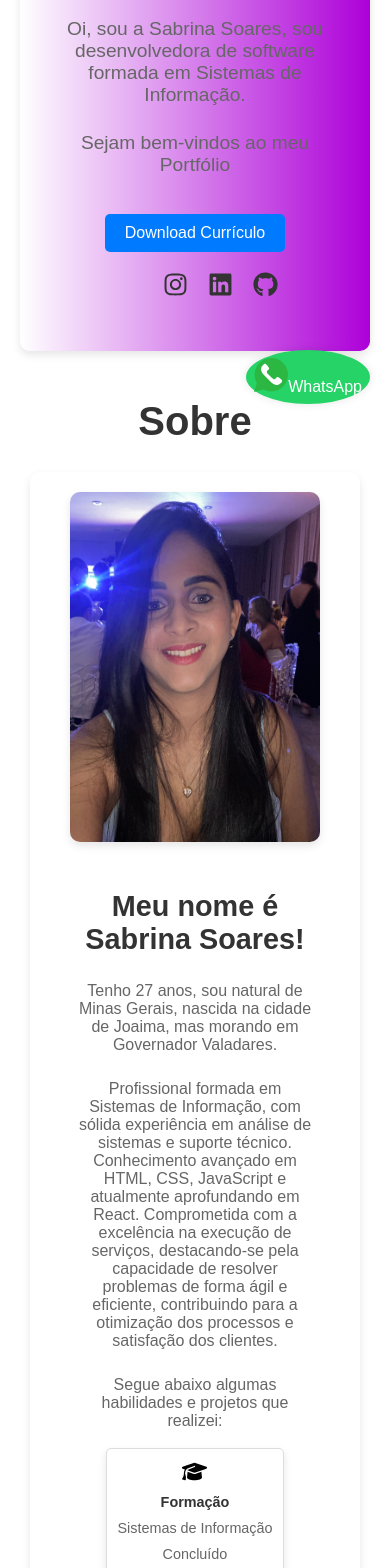
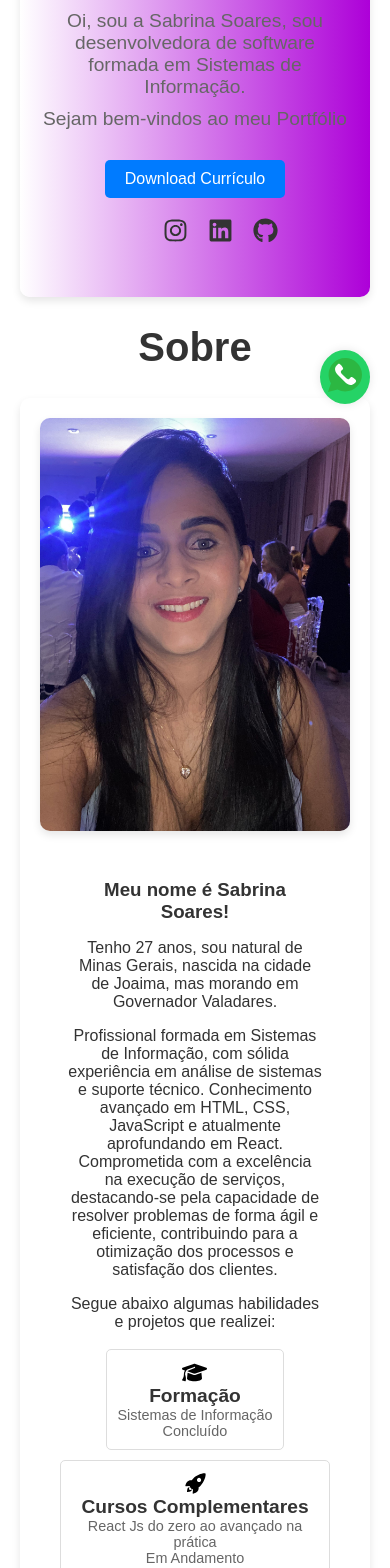
Before and after one commit to SabrinaSoaresDev/portifolio, a React (Vite) app: page / in a window 390 px wide. Shown: the part 420-1988 px from the top of the page. Built offline with nearby package versions, Linux system fonts and the light colour scheme.

Commit message:
adicionando mais projetos

```diff
--- a/src/Pages/Home/home.css
+++ b/src/Pages/Home/home.css
@@ -2,7 +2,6 @@
 
 /* Estilo da seção de início */
 .inicio {
-
   display: flex;
   flex-direction: column;
   align-items: center;
@@ -66,64 +65,55 @@
 .social svg:hover {
   color: #007bff;
 }
+
 /*estilizando o sobre*/
-
-
-.titulo {
-text-align: center;
-font-size: 2.5em;
-margin-bottom: 20px;
-color: #333;
-animation: fadeInDown 1s ease-in-out;
-}
-
-
 .titulo {
   text-align: center;
   font-size: 2.5em;
   margin-bottom: 20px;
   color: #333;
   animation: fadeInDown 1s ease-in-out;
+  margin-top: 10px;
 }
 
 .container-sobre {
   display: flex;
-  align-items: center;
+  flex-direction: row;
   gap: 20px;
+  margin: 20px;
   padding: 20px;
-  background-color: #f9f9f9;
-  border-radius: 8px;
+  background-color: #fff;
+  border-radius: 10px;
   box-shadow: 0 4px 8px rgba(0, 0, 0, 0.1);
   animation: fadeInUp 1s ease-in-out;
 }
 
 .foto-sobre {
-  width: 200px;
-  border-radius: 8px;
+  width: 250px;
+  height: 350px;
+  border-radius: 10px;
+  object-fit: cover;
+  box-shadow: 0 4px 8px rgba(0, 0, 0, 0.1);
   animation: fadeInLeft 1s ease-in-out;
 }
 
 .texto-sobre {
   flex: 1;
+  padding: 20px;
   animation: fadeInRight 1s ease-in-out;
 }
 
-.texto-sobre h3 {
-  font-size: 1.8em;
-  margin-bottom: 10px;
+.texto-sobre h3, .texto-sobre p, h1 {
+  font-family: 'Arial', sans-serif;
   color: #333;
-}
-
-.texto-sobre p {
-  font-size: 1em;
-  margin-bottom: 10px;
-  color: #666;
+  padding: 8px;
 }
 
 .formacao {
   display: flex;
-  gap: 20px;
-  margin-top: 20px;
+  flex-wrap: wrap;
+  gap: 10px;
+  margin-top: 10px;
   animation: fadeInUp 1s ease-in-out;
 }
 
@@ -131,15 +121,14 @@ animation: fadeInDown 1s ease-in-out;
   display: flex;
   flex-direction: column;
   align-items: center;
-  gap: 10px;
-  background: #fff;
   padding: 10px;
-  border-radius: 8px;
-  box-shadow: 0 4px 8px rgba(0, 0, 0, 0.1);
+  border: 1px solid #ddd;
+  border-radius: 5px;
   transition: transform 0.3s ease, box-shadow 0.3s ease;
 }
 
 .formacao div:hover {
+  background-color: #ddd;
   transform: translateY(-10px);
   box-shadow: 0 8px 16px rgba(0, 0, 0, 0.2);
 }
@@ -150,258 +139,11 @@ animation: fadeInDown 1s ease-in-out;
 }
 
 .formacao span {
-  display: block;
   font-size: 0.9em;
   color: #666;
 }
 
-@keyframes fadeInUp {
-  0% {
-    opacity: 0;
-    transform: translateY(20px);
-  }
-  100% {
-    opacity: 1;
-    transform: translateY(0);
-  }
-}
-
-@keyframes fadeInDown {
-  0% {
-    opacity: 0;
-    transform: translateY(-20px);
-  }
-  100% {
-    opacity: 1;
-    transform: translateY(0);
-  }
-}
-
-@keyframes fadeInLeft {
-  0% {
-    opacity: 0;
-    transform: translateX(-20px);
-  }
-  100% {
-    opacity: 1;
-    transform: translateX(0);
-  }
-}
-
-@keyframes fadeInRight {
-  0% {
-    opacity: 0;
-    transform: translateX(20px);
-  }
-  100% {
-    opacity: 1;
-    transform: translateX(0);
-  }
-}
-
-@media (max-width: 768px) {
-  .container-sobre {
-    flex-direction: column;
-  }
-
-  .foto-sobre {
-    width: 100%;
-  }
-
-  .texto-sobre {
-    text-align: center;
-  }
-
-  .formacao {
-    flex-direction: column;
-    align-items: center;
-  }
-}
-
-.container-sobre {
-display: flex;
-align-items: center;
-gap: 20px;
-padding: 20px;
-background-color: #f9f9f9;
-border-radius: 8px;
-box-shadow: 0 4px 8px rgba(0, 0, 0, 0.1);
-animation: fadeInUp 1s ease-in-out;
-}
-
-.foto-sobre {
-width: 200px;
-border-radius: 8px;
-animation: fadeInLeft 1s ease-in-out;
-}
-
-.texto-sobre {
-flex: 1;
-animation: fadeInRight 1s ease-in-out;
-}
-
-.texto-sobre h3 {
-font-size: 1.8em;
-margin-bottom: 10px;
-color: #333;
-}
-
-.texto-sobre p {
-font-size: 1em;
-margin-bottom: 10px;
-color: #666;
-}
-
-.formacao {
-display: flex;
-gap: 20px;
-margin-top: 20px;
-animation: fadeInUp 1s ease-in-out;
-}
-
-.formacao div {
-display: flex;
-flex-direction: column;
-align-items: center;
-gap: 10px;
-background: #fff;
-padding: 10px;
-border-radius: 8px;
-box-shadow: 0 4px 8px rgba(0, 0, 0, 0.1);
-transition: transform 0.3s ease, box-shadow 0.3s ease;
-}
-
-.formacao div:hover {
-transform: translateY(-10px);
-box-shadow: 0 8px 16px rgba(0, 0, 0, 0.2);
-}
-
-.formacao h4 {
-font-size: 1.2em;
-color: #333;
-}
-
-.formacao span {
-display: block;
-font-size: 0.9em;
-color: #666;
-}
-
-@keyframes fadeInUp {
-0% {
-  opacity: 0;
-  transform: translateY(20px);
-}
-100% {
-  opacity: 1;
-  transform: translateY(0);
-}
-}
-
-@keyframes fadeInDown {
-0% {
-  opacity: 0;
-  transform: translateY(-20px);
-}
-100% {
-  opacity: 1;
-  transform: translateY(0);
-}
-}
-
-@keyframes fadeInLeft {
-0% {
-  opacity: 0;
-  transform: translateX(-20px);
-}
-100% {
-  opacity: 1;
-  transform: translateX(0);
-}
-}
-
-@keyframes fadeInRight {
-0% {
-  opacity: 0;
-  transform: translateX(20px);
-}
-100% {
-  opacity: 1;
-  transform: translateX(0);
-}
-}
-
-@media (max-width: 768px) {
-.container-sobre {
-  flex-direction: column;
-}
-
-.foto-sobre {
-  width: 100%;
-}
-
-.texto-sobre {
-  text-align: center;
-}
-
-.formacao {
-  flex-direction: column;
-  align-items: center;
-}
-}
-
-.container-sobre {
-  display: flex;
-  gap: 20px; /* Espaçamento entre foto e texto */
-  margin: 20px;
-  padding:20px 20px;
-  background-color: #fff;
-  box-shadow: 0 4px 8px rgba(0, 0, 0, 0.1);
-  border-radius: 10px;
-
-}
-
-.foto-sobre {
-  width: 250px; /* Largura da foto */
-  height: 350px; /* Altura proporcional */
-  border-radius: 10px; /* Arredonda os cantos */
-  box-shadow: 0 4px 8px rgba(0, 0, 0, 0.1); /* Sombra sutil */
-}
-
-.texto-sobre {
-  flex: 1; /* Ocupa o espaço restante */
-  padding: 20px;
-}
-
-h1, h3, p {
-  font-family: 'Arial', sans-serif; /* Tipografia moderna */
-  color: #333; /* Cor do texto */
-  padding: 8px;
-}
-
-.formacao {
-  display: flex; /* Layout flexbox para as informações de formação */
-  flex-wrap: wrap; /* Permite quebrar linhas se necessário */
-  gap: 10px; /* Espaçamento entre os itens */
-  margin-top: 10px;
-}
-
-.formacao div {
-  display: flex;
-  flex-direction: column;
-  align-items: center;
-  padding: 10px;
-  border: 1px solid #ddd;
-  border-radius: 5px;
-}
-
-
-.formacao div:hover{
-  background-color: #ddd;
-}
-
-
-/* estilizando a pagina habilidades*/
+/* Habilidades */
 .habilidades {
   display: flex;
   flex-direction: column;
@@ -414,18 +156,7 @@ h1, h3, p {
   margin: 20px;
 }
 
-.habilidades h1 {
-  font-family: 'Arial', sans-serif;
-  font-size: 2rem;
-  margin-bottom: 10px;
-  color: #fff;
-}
-
-
-.habilidades span {
-  font-weight: bold;
-  font-size: 1.2rem;
-  margin-bottom: 10px;
+.habilidades h1, .habilidades span, .habilidades p {
   color: #fff;
 }
 
@@ -446,42 +177,47 @@ h1, h3, p {
   text-align: center;
 }
 
-.habilidades p {
-  font-size: 1rem;
-  margin-top: 5px;
-  color: #fff;
+/* Projetos */
+.projetos {
+  margin: 20px  20px ;
+  padding: 60px 20px;
+  background-color: #a6c8f1;
+  border-radius: 12px;
+  box-shadow: 0 8px 16px rgba(0, 0, 0, 0.05);
+  animation: fadeInUp 1s ease-in-out;
+  z-index: 1;
 }
 
-/* estilizando projeto*/
-.projetos {
-  max-width: 1200px;
-  margin: 0 auto;
-  padding: 20px;
-  background-color: #f9f9f9;
-  border-radius: 8px;
-  box-shadow: 0 4px 8px rgba(0, 0, 0, 0.1);
-  animation: fadeInUp 1s ease-in-out;
+.projeto-links {
+  display: flex;
+  gap: 10px;
+  margin: 10px 0;
+  flex-wrap: wrap;
 }
 
-.titulo {
-  text-align: center;
-  font-size: 2.5em;
-  margin-bottom: 20px;
-  color: #333;
-  animation: fadeInDown 1s ease-in-out;
-  margin-top: 10px;
+.projeto-links a {
+  margin-right: 1rem;
+  text-decoration: none;
+  color: #fff;
+  background-color: #007bff;
+  padding: 0.5rem 1rem;
+  border-radius: 0.4rem;
+  transition: background-color 0.3s ease;
+}
+
+.projeto-links a:hover {
+  background-color: #0056b3;
 }
 
 .projetos-container {
   display: flex;
-  align-items: center; /* Alinha verticalmente a imagem e o conteúdo */
-  gap: 20px; /* Espaçamento entre a imagem e o conteúdo */
+  gap: 20px;
   justify-content: space-between;
   margin-bottom: 30px;
-  background: #fff;
   border-radius: 10px;
   box-shadow: 0 4px 8px rgba(0, 0, 0, 0.1);
   transition: transform 0.3s ease, box-shadow 0.3s ease;
+  align-items: center;
 }
 
 .projetos-container:hover {
@@ -489,10 +225,11 @@ h1, h3, p {
   box-shadow: 0 8px 16px rgba(0, 0, 0, 0.2);
 }
 
-.projetos-img {
-  width: 300px;
+.projeto-img {
+  width: 100%;
+  max-width: 300px;
+  object-fit: cover;
   border-radius: 8px 0 0 8px;
-  transition: transform 0.3s ease;
 }
 
 .projetos-content {
@@ -508,10 +245,29 @@ h1, h3, p {
 
 .projetos-content p {
   font-size: 1em;
+  color: #666;
   margin-bottom: 10px;
-  color: #666;
 }
 
+.projects-grid {
+  display: grid;
+  gap: 2rem;
+  padding: 2rem;
+  border-radius: 1rem;
+  box-shadow: 0 4px 15px rgba(0, 0, 0, 0.1);
+}
+.projeto-card {
+  background-color: #fff;
+  border-radius: 1rem;
+  box-shadow: 0 2px 10px rgba(0, 0, 0, 0.08);
+  padding: 1.5rem;
+}
+.projeto-inner {
+  display: flex;
+  flex-direction: row;
+  align-items: center;
+  gap: 1.5rem;
+}
 .projetos-content a {
   display: inline-block;
   margin-right: 10px;
@@ -529,259 +285,85 @@ h1, h3, p {
   transform: scale(1.05);
 }
 
+/* Animações */
+@keyframes fadeInUp {
+  0% { opacity: 0; transform: translateY(20px); }
+  100% { opacity: 1; transform: translateY(0); }
+}
+
+@keyframes fadeInDown {
+  0% { opacity: 0; transform: translateY(-20px); }
+  100% { opacity: 1; transform: translateY(0); }
+}
+
+@keyframes fadeInLeft {
+  0% { opacity: 0; transform: translateX(-20px); }
+  100% { opacity: 1; transform: translateX(0); }
+}
+
+@keyframes fadeInRight {
+  0% { opacity: 0; transform: translateX(20px); }
+  100% { opacity: 1; transform: translateX(0); }
+}
+
+/* Responsivo */
 @media (max-width: 768px) {
-  .projetos-container {
+  .container-sobre {
     flex-direction: column;
-    align-items: flex-start;
+    text-align: center;
   }
 
-  .projetos-img {
+  .foto-sobre {
     width: 100%;
-    border-radius: 8px 8px 0 0;
+    height: auto;
+  }
 
-  /* estilizando a pagina habilidades*/
-  .habilidades {
-    display: flex;
+  .formacao {
     flex-direction: column;
     align-items: center;
-    padding: 20px;
-    background-color: #3d3c3c;
-    color: #fff;
-    box-shadow: 0 4px 8px rgba(0,0,0,0.1);
-    border-radius: 10px;
+  }
+  .projetos{
     margin: 20px;
   }
 
+  .projetos-container {
+    flex-direction: column;
+    align-items: center;
+    text-align: center;
+    padding: 20px 10px;
+  }
+
+  .projeto-img {
+    width: 100%;
+    max-width: 100%;
+    height: auto;
+    border-radius: 0.5rem;
+    object-fit: cover;
   }
 
   .projetos-content {
-    padding: 20px 10px;
-  }
+    padding: 15px;
 
-}
-
-@keyframes fadeInUp {
-  0% {
-    opacity: 0;
-    transform: translateY(20px);
-  }
-  100% {
-    opacity: 1;
-    transform: translateY(0);
-  }
-}
-
-@keyframes fadeInDown {
-  0% {
-    opacity: 0;
-    transform: translateY(-20px);
-  }
-  100% {
-    opacity: 1;
-    transform: translateY(0);
-  }
-
-}
-
-  /* estilizando projeto*/
-  .projetos {
-    max-width: 1200px;
-    margin: 0 auto;
-    padding: 20px;
-    background-color: #f9f9f9;
-    border-radius: 8px;
-    box-shadow: 0 4px 8px rgba(0, 0, 0, 0.1);
-    animation: fadeInUp 1s ease-in-out;
-  }
-
-  .titulo {
-    text-align: center;
-    font-size: 2.5em;
-    margin-bottom: 20px;
-    color: #333;
-    animation: fadeInDown 1s ease-in-out;
-    margin-top: 10px;
-  }
-
-  .projetos-container {
-    display: flex;
-    align-items: center; /* Alinha verticalmente a imagem e o conteúdo */
-    gap: 20px; /* Espaçamento entre a imagem e o conteúdo */
-    justify-content: space-between;
-    margin-bottom: 30px;
-    background: #fff;
-    border-radius: 10px;
-    box-shadow: 0 4px 8px rgba(0, 0, 0, 0.1);
-    transition: transform 0.3s ease, box-shadow 0.3s ease;
-  }
-
-  .projetos-container:hover {
-    transform: translateY(-10px);
-    box-shadow: 0 8px 16px rgba(0, 0, 0, 0.2);
-  }
-
-  .projetos-img {
-    width: 300px;
-    border-radius: 8px 0 0 8px;
-    transition: transform 0.3s ease;
-  }
-
-  .projetos-content {
-    flex: 1;
-    padding: 20px;
   }
 
   .projetos-content h4 {
-    font-size: 1.5em;
-    margin: 10px 0;
-    color: #333;
+    font-size: 1.25rem;
+    margin-bottom: 0.5rem;
   }
 
   .projetos-content p {
-    font-size: 1em;
-    margin-bottom: 10px;
-    color: #666;
+    font-size: 1rem;
+    margin-bottom: 1rem;
+    color: #555;
   }
 
-  .projetos-content a {
-    display: inline-block;
-    margin-right: 10px;
-    padding: 10px 20px;
-    font-size: 1em;
-    color: #fff;
-    background-color: #007BFF;
-    border-radius: 4px;
-    text-decoration: none;
-    transition: background-color 0.3s ease, transform 0.3s ease;
+  .projeto-links {
+    justify-content: center;
   }
-
-  .projetos-content a:hover {
-    background-color: #0056b3;
-    transform: scale(1.05);
-  }
-
-  @media (max-width: 768px) {
-    .projetos-container {
-      flex-direction: column;
-      align-items: flex-start;
-    }
-
-    .projetos-img {
-      width: 100%;
-      border-radius: 8px 8px 0 0;
-    }
-
-    .projetos-content {
-      padding: 20px 10px;
-    }
-  }
-
-  @keyframes fadeInUp {
-    0% {
-      opacity: 0;
-      transform: translateY(20px);
-    }
-    100% {
-      opacity: 1;
-      transform: translateY(0);
-    }
-  }
-
-  @keyframes fadeInDown {
-    0% {
-      opacity: 0;
-      transform: translateY(-20px);
-    }
-    100% {
-      opacity: 1;
-      transform: translateY(0);
-    }
-  }
-
-/* Responsividade */
-@media (min-width: 768px) {
-  .inicio {
-      flex-direction: row;
-      text-align: left;
-  }
-
-  .inicio div {
-      flex: 1;
-  }
-
-  .bem-vindo {
-      padding-left: 50px;
+  .projeto-inner{
+    flex-direction: column;
   }
 }
-
-
-@media (max-width: 768px) {
-.projetos {
-    padding: 10px;
-}
-
-.projetos h1 {
-    font-size: 1.5em;
-}
-
-.projetos h4 {
-    font-size: 1.2em;
-}
-
-.projetos a {
-    margin-bottom: 10px;
-    font-size: 0.9em;
-    padding: 8px 16px;
-}
-
-.projetos img {
-    max-width: 100%;
-}
-}
-
-
-@media (max-width: 768px) {
-  .projetos {
-      padding: 10px;
-  }
-
-  .projetos h1 {
-      font-size: 1.5em;
-  }
-
-  .projetos h4 {
-      font-size: 1.2em;
-  }
-
-  .projetos a {
-      margin-bottom: 10px;
-      font-size: 0.9em;
-      padding: 8px 16px;
-  }
-
-  .projetos img {
-      max-width: 100%;
-  }
-}
-
-@media (max-width: 600px) {
-  section {
-      padding: 10px;
-  }
-
-  .sobre h3 {
-      font-size: 1.5em;
-  }
-
-  .sobre p {
-      font-size: 0.9em;
-  }
-
-  .formacao div span, .formacao div h4 {
-      font-size: 0.9em;
-  }
-}
-
 /* Estilização do Botão do WhatsApp */
 .btn-whatsapp {
   position: fixed;
@@ -795,6 +377,7 @@ h1, h3, p {
   text-decoration: none;
   color: #fff;
   transition: background-color 0.3s ease-in-out;
+  z-index: 9999;
 }
 
 .btn-whatsapp:hover {
@@ -809,8 +392,7 @@ h1, h3, p {
 .btn-whatsapp img:hover {
   transform: scale(1.1);
 }
-
-.btn-whatsapp .tootip-text {
+.btn-whatsapp .tooltip-text {
   visibility: hidden;
   position: absolute;
   width: 120px;
@@ -823,9 +405,11 @@ h1, h3, p {
   text-align: center;
   opacity: 0;
   transition: opacity 0.4s;
+  display: none; /* Se você quer esconder sempre */
 }
 
-.btn-whatsapp:hover .tootip-text {
+.btn-whatsapp:hover .tooltip-text {
   visibility: visible;
   opacity: 1;
+  display: block; /* Mostrar novamente ao passar o mouse */
 }
--- a/src/Pages/Home/index.jsx
+++ b/src/Pages/Home/index.jsx
@@ -8,7 +8,8 @@ import { IoLogoJavascript } from "react-icons/io5";
 import perfil from '../../assets/perfil2.jpeg';
 import foto from '../../assets/foto.jpg';
 import tarefas from '../../assets/tarefas.png';
-import chamados from '../../assets/chamado.png';
+import finances from '../../assets/finances.png';
+import Chamados from '../../assets/chamado.png';
 import filmes from '../../assets/filme.png';
 import landing from '../../assets/landigin.png';
 import barbearia from '../../assets/barbearia.png';
@@ -29,11 +30,12 @@ const PROJECTS = [
     liveUrl: "https://tarefas-roan.vercel.app/",
     githubUrl: "https://github.com/SabrinaSoaresDev/Tarefas"
   },
+
   {
     id: 2,
     title: "Gestão de Chamados",
     description: "Gestão de chamados onde é informado e registrado todos os chamados da empresa e gerar relatório pelo excel.",
-    image: chamados,
+    image: Chamados,
     liveUrl: "https://chamado-cofarminas-pjzq5nyci-sabrinasoaresdev.vercel.app/",
     githubUrl: "https://github.com/SabrinaSoaresDev/chamado-cofarminas.git"
   },
@@ -84,7 +86,15 @@ const PROJECTS = [
     image: calculadora,
     liveUrl: "https://calculadora-olv6cu2mi-sabrinasoaresdev.vercel.app/",
     githubUrl: "https://github.com/SabrinaSoaresDev/CalculadoraIMC.git"
-  }
+  },
+   {
+    id: 9,
+    title: "Controle Financeiro",
+    description: "Sistema de Controle Financeiro",
+    image: finances,
+    liveUrl: "https://controle-financ.netlify.app",
+    githubUrl: "https://github.com/SabrinaSoaresDev/Controle-Financeiro"
+  },
 ];
 
 const SKILLS = [
@@ -185,6 +195,7 @@ export default function Home() {
         <div className="projects-grid">
           {PROJECTS.map(project => (
             <div key={project.id} className="projeto-card">
+              <div className="projeto-inner">
                 <img src={project.image} alt={project.title} className="projeto-img" />
                 <div className="projeto-content">
                   <h4>{project.title}</h4>
@@ -195,9 +206,11 @@ export default function Home() {
                   </div>
                 </div>
               </div>
+            </div>
           ))}
         </div>
       </section>
+
 
       <Footer />
 
```
Also changed, not shown: src/assets/chamado.png (renamed from src/assets/chamado .png), src/assets/finances.png (added). Lines whose indentation alone changed are shown as unchanged.
